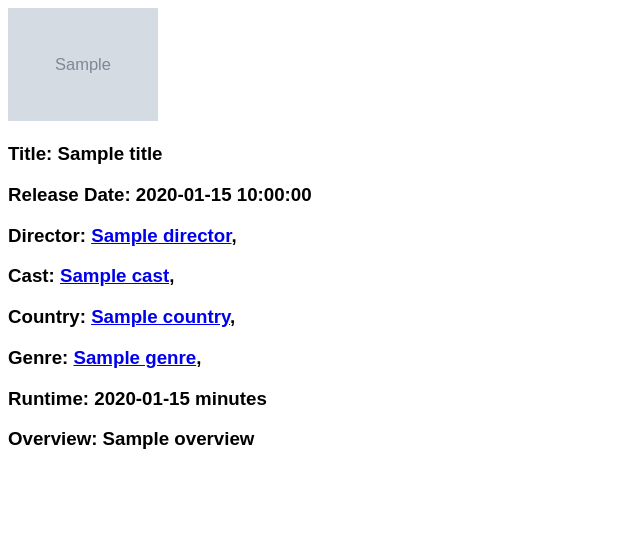
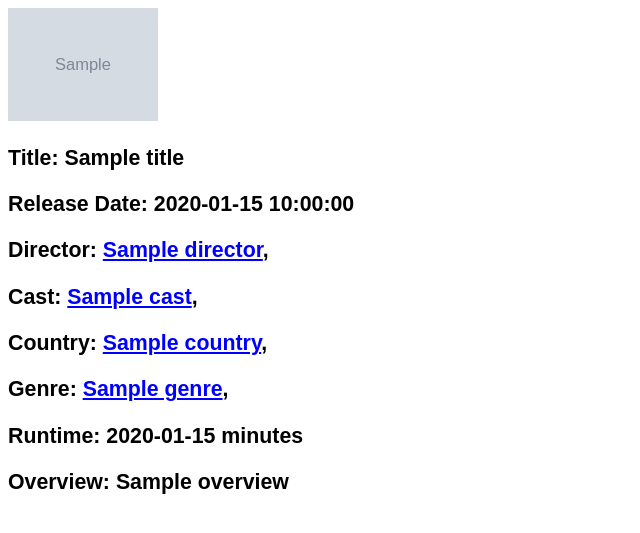
Before and after one commit to gjdbswn1319/Movie-Tracker, a Flask app: template templates/movieInfo.html in a window 1280 px wide. Shown: the top 533 px of the page, without its empty margins (0-640 px from the left). Run offline with Flask 2, Linux system fonts and the light colour scheme; the template is opened without the code that fills it: most values are stand-ins (such as "Sample title", 1, 10 or a date in 2020); grey boxes marked "Sample" are stand-in pictures; parts of the project's set-up code (start-up, migrations or seed data) failed here and were passed over.

Commit message:
Update index.css
changed h3 font size

```diff
--- a/static/css/index.css
+++ b/static/css/index.css
@@ -13,3 +13,15 @@ input{
 	width: 150px;
 	height: auto;
 }
+
+a{
+	color: blue;
+}
+
+p{
+	display:inline;
+}
+
+h3{
+	font-size: 16pt;
+}
```
